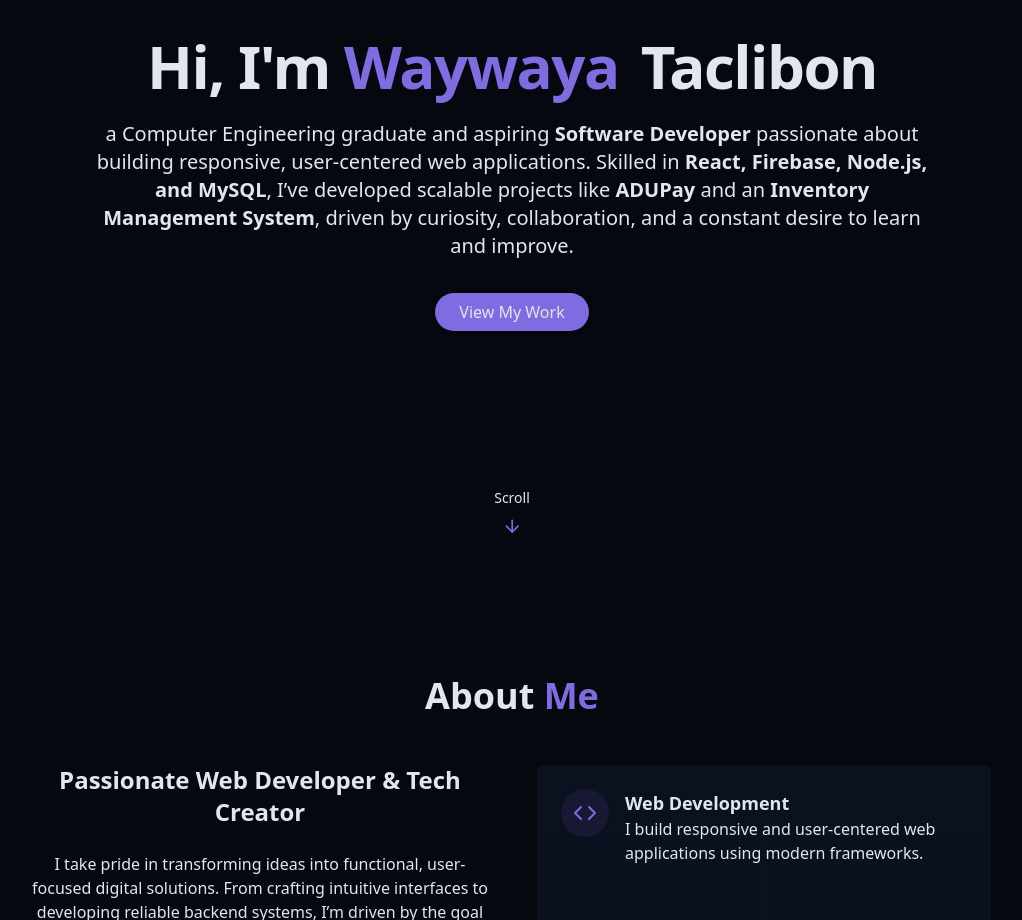
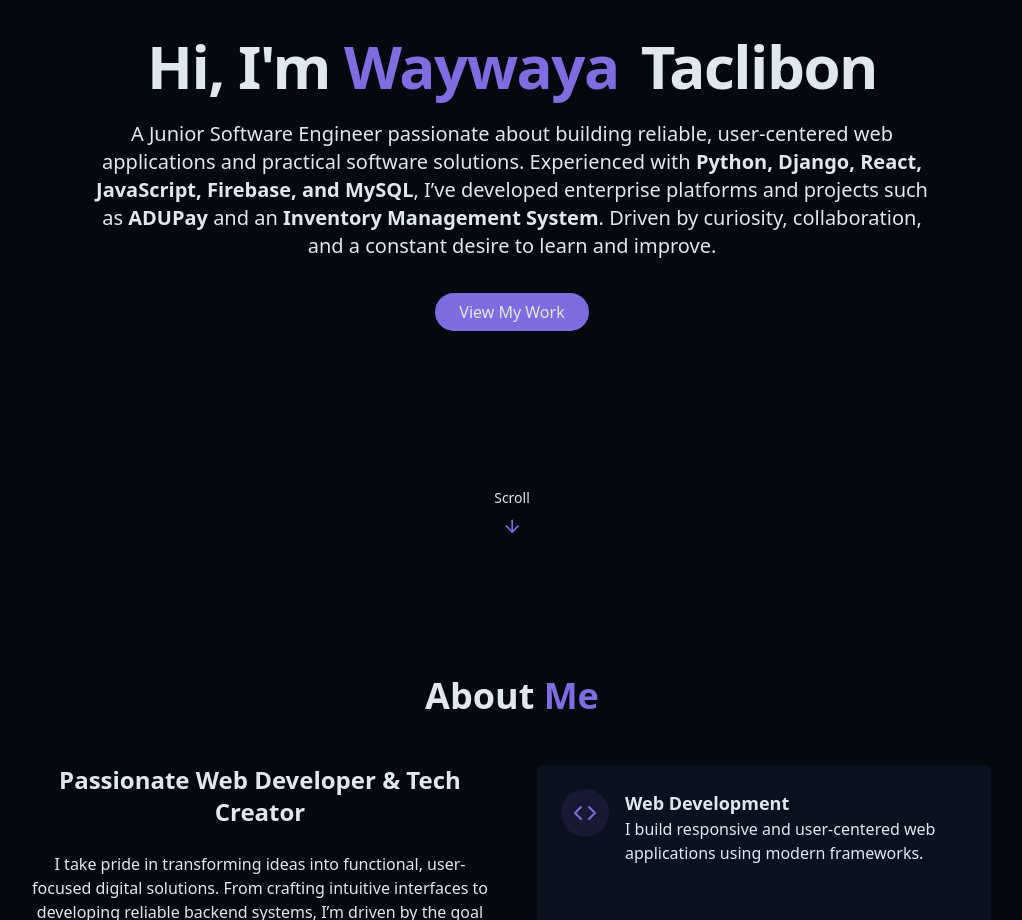
Before and after one commit to Waywaya-Taclibon/website-portfolio, a React (Vite) app: page / in a window 1280 px wide. Shown: the part 2620-3540 px from the top of the page, without its empty margins (128-1150 px from the left). Built offline with nearby package versions, Linux system fonts and the light colour scheme.

Commit message:
First attempt to change legacy code

```diff
--- a/src/components/MySection.jsx
+++ b/src/components/MySection.jsx
@@ -22,12 +22,13 @@ const MySection = () => {
           </h1>
 
           <p className="text-lg md:text-xl text-muted-foreground max-2-2xl mx-auto opacity-0 animate-fade-in-delay-3">
-            a Computer Engineering graduate and aspiring <strong>Software Developer </strong>
-            passionate about building responsive, user-centered web
-            applications. Skilled in<strong> React, Firebase, Node.js, and MySQL</strong>, I’ve
-            developed scalable projects like <strong>ADUPay </strong>and an <strong>Inventory Management
-            System</strong>, driven by curiosity, collaboration, and a constant desire to
-            learn and improve.
+            A Junior Software Engineer passionate about
+            building reliable, user-centered web applications and practical
+            software solutions. Experienced with <strong>Python, Django, React,
+            JavaScript, Firebase, and MySQL</strong>, I’ve developed enterprise platforms
+            and projects such as <strong>ADUPay</strong> and an <strong>Inventory Management System</strong>.
+            Driven by curiosity, collaboration, and a constant desire to learn
+            and improve.
           </p>
 
           <div className="pt-4 opacity-0 animate-fade-in-delay-4">
```
